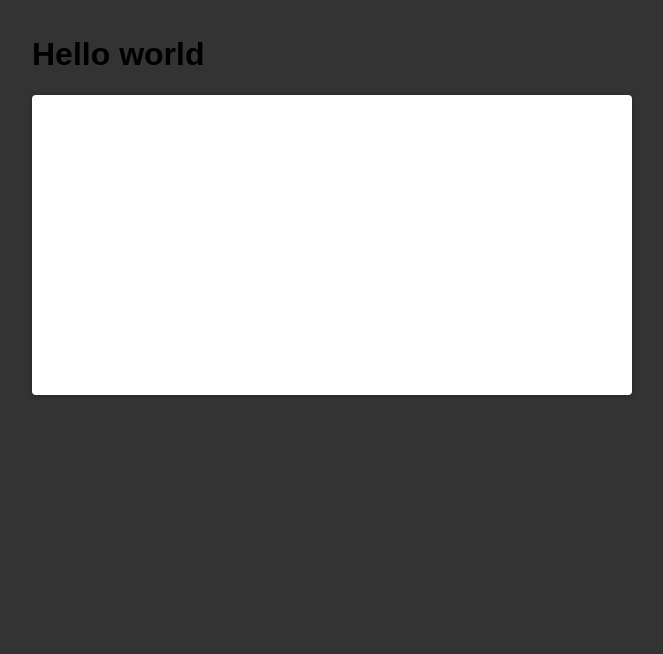
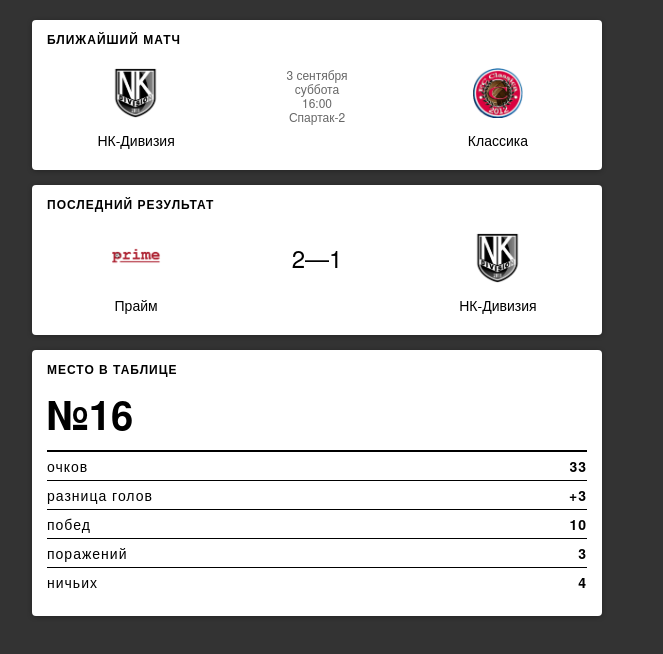
Before and after one commit to ternos/nkd, a plain HTML site: page index.html in a window 1280 px wide. Shown: the whole page, without its empty margins (323-986 px from the left). Drawn offline with Linux system fonts and the light colour scheme.

Commit message:
добавил статичные блоки карточек

```diff
--- a/index.html
+++ b/index.html
@@ -9,9 +9,66 @@
 </head>
 <body>
     <div class="wrap">
-        <h1>Hello world</h1>
         <div class="card">
-
+            <div class="card__title">ближайший матч</div>
+            <div class="versus">
+                <div class="versus__team">
+                    <div class="versus__herb versus__herb_1"></div>
+                    <div class="versus__name">НК-Дивизия</div>
+                </div>
+                <div class="versus__details">
+                    <div class="versus__date">3 сентября</div>
+                    <div class="versus__day">суббота</div>
+                    <div class="versus__time">16:00</div>
+                    <div class="versus__stadium">Спартак-2</div>
+                </div>
+                <div class="versus__team">
+                    <div class="versus__herb versus__herb_2"></div>
+                    <div class="versus__name">Классика</div>
+                </div>
+            </div>
+        </div>
+        <div class="card">
+            <div class="card__title">последний результат</div>
+            <div class="versus">
+                <div class="versus__team">
+                    <div class="versus__herb versus__herb_3"></div>
+                    <div class="versus__name">Прайм</div>
+                </div>
+                <div class="versus__details">
+                    <div class="versus__score">2—1</div>
+                </div>
+                <div class="versus__team">
+                    <div class="versus__herb versus__herb_1"></div>
+                    <div class="versus__name">НК-Дивизия</div>
+                </div>
+            </div>
+        </div>
+        <div class="card">
+            <div class="card__title">место в таблице</div>
+            <div class="position">№16</div>
+            <div class="table">
+                <div class="table__row">
+                    <div class="table__key">очков</div>
+                    <div class="table__value">33</div>
+                </div>
+                <div class="table__row">
+                    <div class="table__key">разница голов</div>
+                    <div class="table__value">+3</div>
+                </div>
+                <div class="table__row">
+                    <div class="table__key">побед</div>
+                    <div class="table__value">10</div>
+                </div>
+                <div class="table__row">
+                    <div class="table__key">поражений</div>
+                    <div class="table__value">3</div>
+                </div>
+                <div class="table__row">
+                    <div class="table__key">ничьих</div>
+                    <div class="table__value">4</div>
+                </div>
+            </div>
         </div>
     </div>
 </body>
--- a/styles.css
+++ b/styles.css
@@ -1,19 +1,95 @@
 body {
-    font-family: sans-serif;
+    font-family: 'HelveticaNeue', sans-serif;
     background-color: #333;
     max-width: 600px;
     margin: 0 auto;
 }
 .wrap {
-    width: 100%;
-    padding: 15px;
+    /* width: 100%; */
+    margin: 20px 15px 30px;
     height: 100%;
     /* background: red; */
 }
+.card + .card {
+    margin-top: 15px;
+}
 .card {
-    width: 100%;
-    height: 300px;
     background-color: #fff;
+    padding: 10px 15px 20px;
     border-radius: 4px;
     box-shadow: 0 1px 5px 0 rgba(0,0,0,.3);
 }
+.card__title {
+    font-size: 12px;
+    text-transform: uppercase;
+    letter-spacing: 1px;
+    font-weight: bold;
+}
+.versus {
+    margin-top: 20px;
+    display: flex;
+    justify-content: space-between;
+}
+.versus__team {
+    width: 33%;
+    text-align: center;
+}
+.versus__herb {
+    height: 50px;
+    width: 50px;
+    margin: 0 auto;
+    /* background-color: #f3f1ed; */
+    background-size: cover;
+}
+.versus__herb_1 {
+    background-image: url(assets/logo/nkdiv.png);
+}
+.versus__herb_2 {
+    background-image: url(assets/logo/classic.png);
+}
+.versus__herb_3 {
+    background-image: url(assets/logo/prime.png);
+}
+.versus__name {
+    margin-top: 12px;
+    font-size: 14px;
+    white-space: nowrap;
+    text-overflow: ellipsis;
+    overflow: hidden;
+}
+.versus__details {
+    width: 33%;
+
+    font-size: 12px;
+    line-height: 14px;
+    color: rgba(0,0,0,.6);
+    text-align: center;
+}
+.versus__score {
+    font-size: 24px;
+    line-height: 50px;
+    color: black;
+}
+.table {
+    margin-top: 12px;
+    font-size: 14px;
+    letter-spacing: 1px;
+    line-height: 28px;
+    border-top: 2px solid black;
+}
+.table__row + .table__row {
+    border-top: 1px solid black;
+}
+.table__row {
+    display: flex;
+    justify-content: space-between;
+}
+.table__value {
+    font-weight: bold;
+}
+.position {
+    margin-top: 12px;
+    font-weight: bold;
+    font-size: 40px;
+    line-height: 48px;
+}
```
Also changed, not shown: assets/logo/classic.png (added), assets/logo/nkdiv.png (added), assets/logo/prime.png (added).
